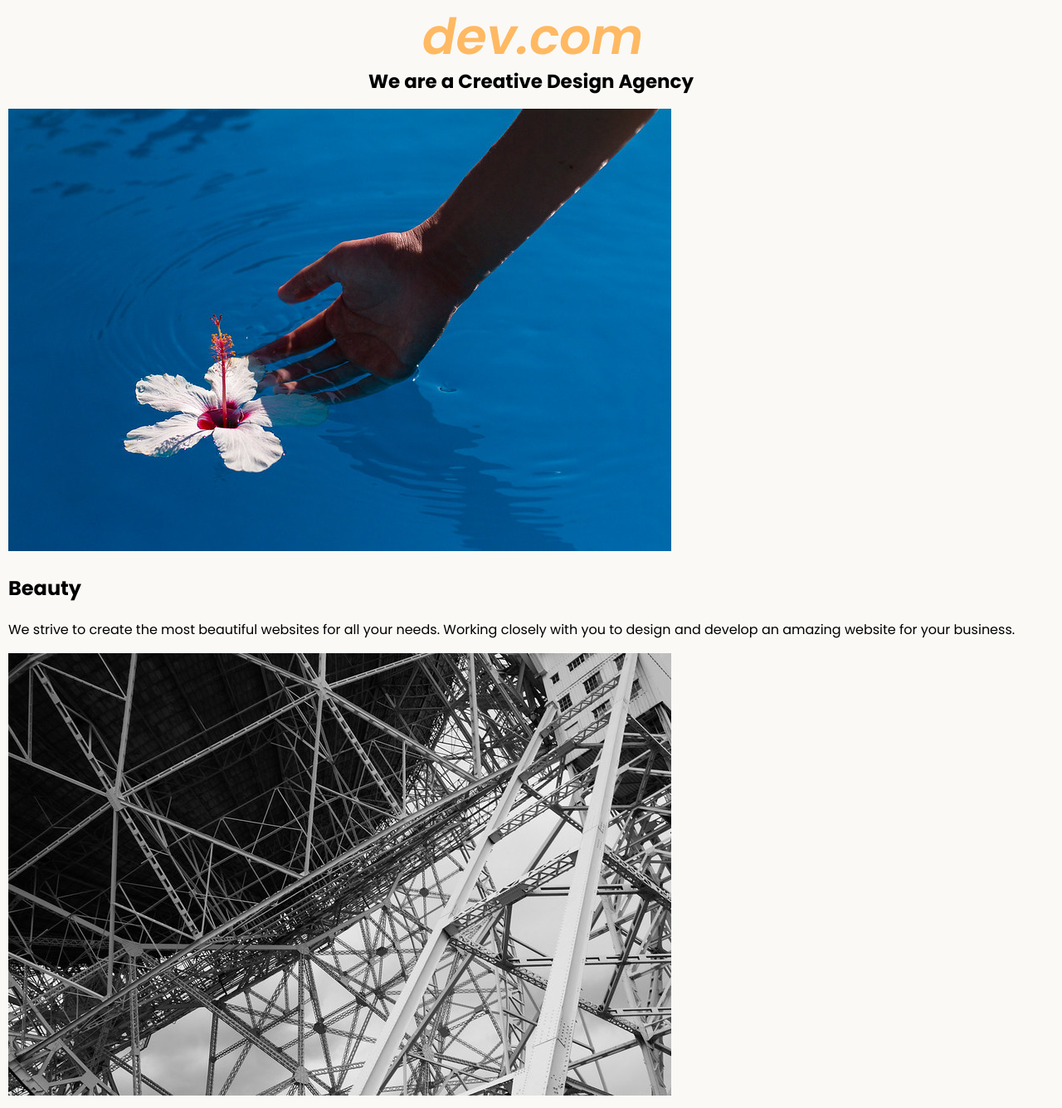
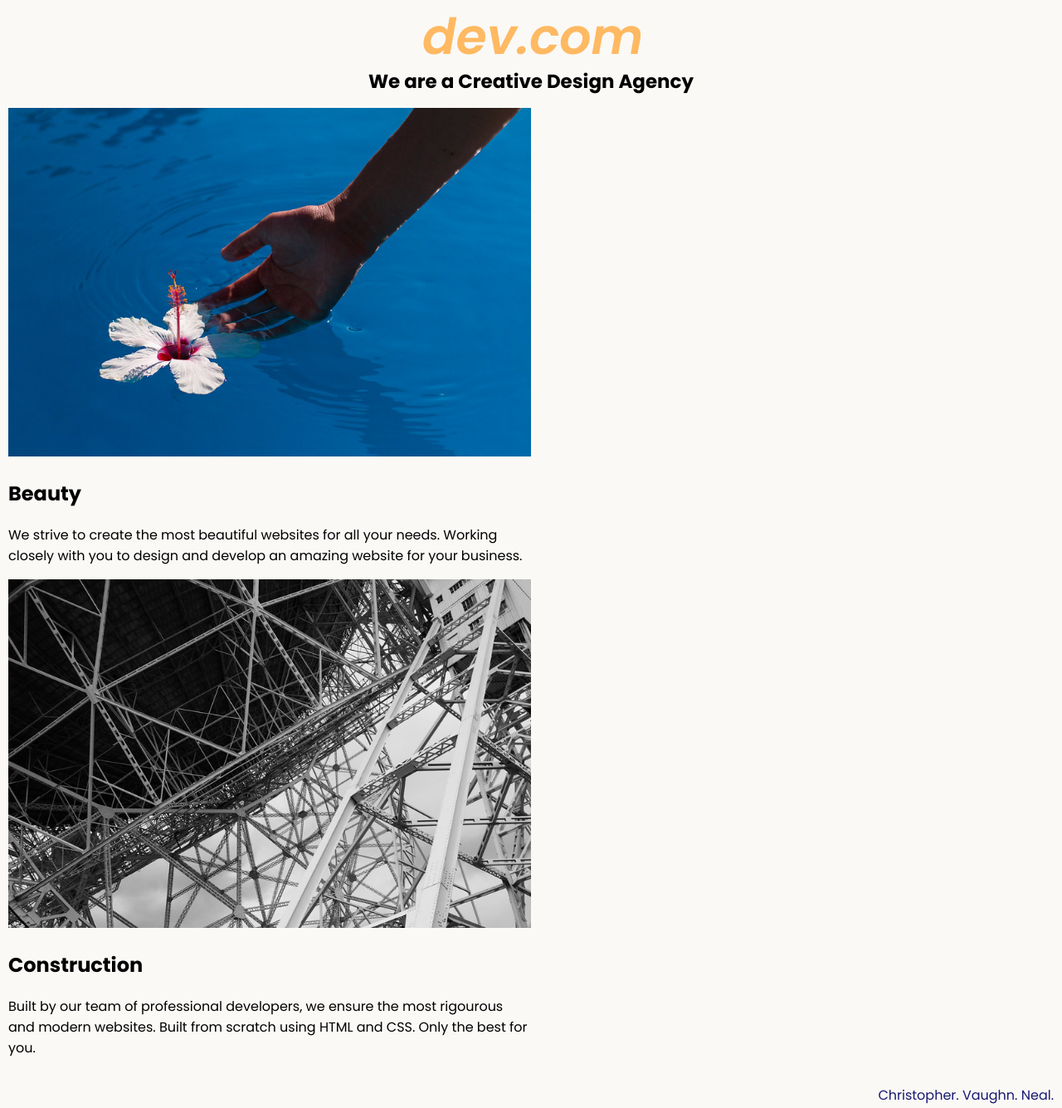
Before and after one commit to chrisvneal/webdesignagency, a plain HTML site: page index.html in a window 1280 px wide. Shown: the top 1335 px of the page at 83% size. Drawn offline with Linux system fonts and the light colour scheme.

Commit message:
Add grid to main element

```diff
--- a/index.html
+++ b/index.html
@@ -19,6 +19,7 @@
 				<h1>We are a Creative Design Agency</h1>
 			</header>
 
+			<div class="content">
 				<div class="left card">
 					<img
 						class="tile-image"
@@ -27,13 +28,12 @@
 					<div class="text-content">
 						<h2 class="card-title">Beauty</h2>
 						<p class="card-text">
-						We strive to create the most beautiful websites for all your needs.
-						Working closely with you to design and develop an amazing website
-						for your business.
+							We strive to create the most beautiful websites for all your
+							needs. Working closely with you to design and develop an amazing
+							website for your business.
 						</p>
 					</div>
 				</div>
-
 				<div class="right card">
 					<img
 						class="tile-image"
@@ -49,6 +49,7 @@
 					</div>
 				</div>
 			</div>
+		</div>
 
 		<footer>
 			<p>Christopher. Vaughn. Neal.</p>
--- a/style.css
+++ b/style.css
@@ -40,4 +40,29 @@ img {
 }
 
 @media (min-width: 760px) {
+	.main {
+		display: grid;
+		grid-template-columns: 1fr 1fr;
+		grid-template-rows: 100px auto auto;
+	}
+
+	header {
+		grid-column-start: 1;
+		grid-column-end: 3;
+	}
+
+	.left {
+		grid-column-start: 1;
+		grid-column-end: 2;
+	}
+
+	.right {
+		grid-column-start: 2;
+		grid-column-end: 3;
+	}
+
+	.content {
+		margin-top: 20px;
+		grid-row-start: 2;
+	}
 }
```
Lines whose indentation alone changed are shown as unchanged.
